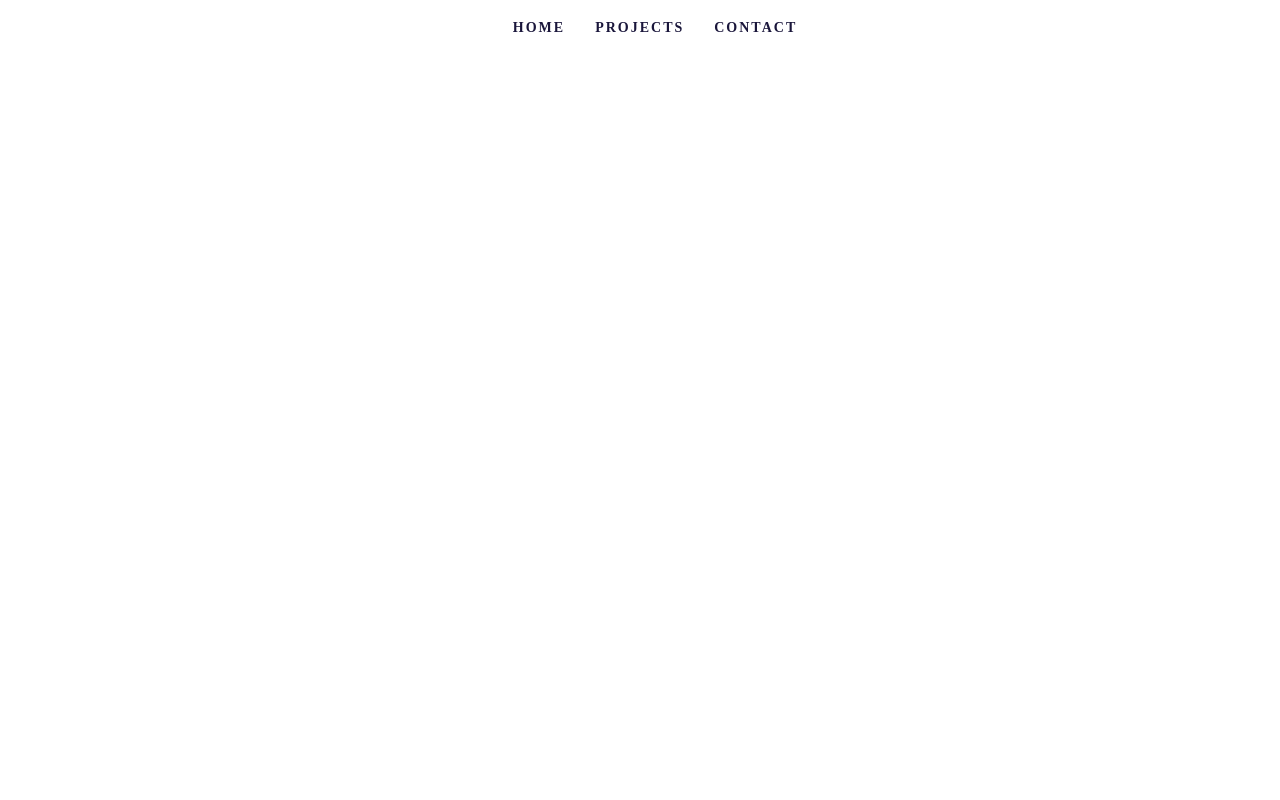
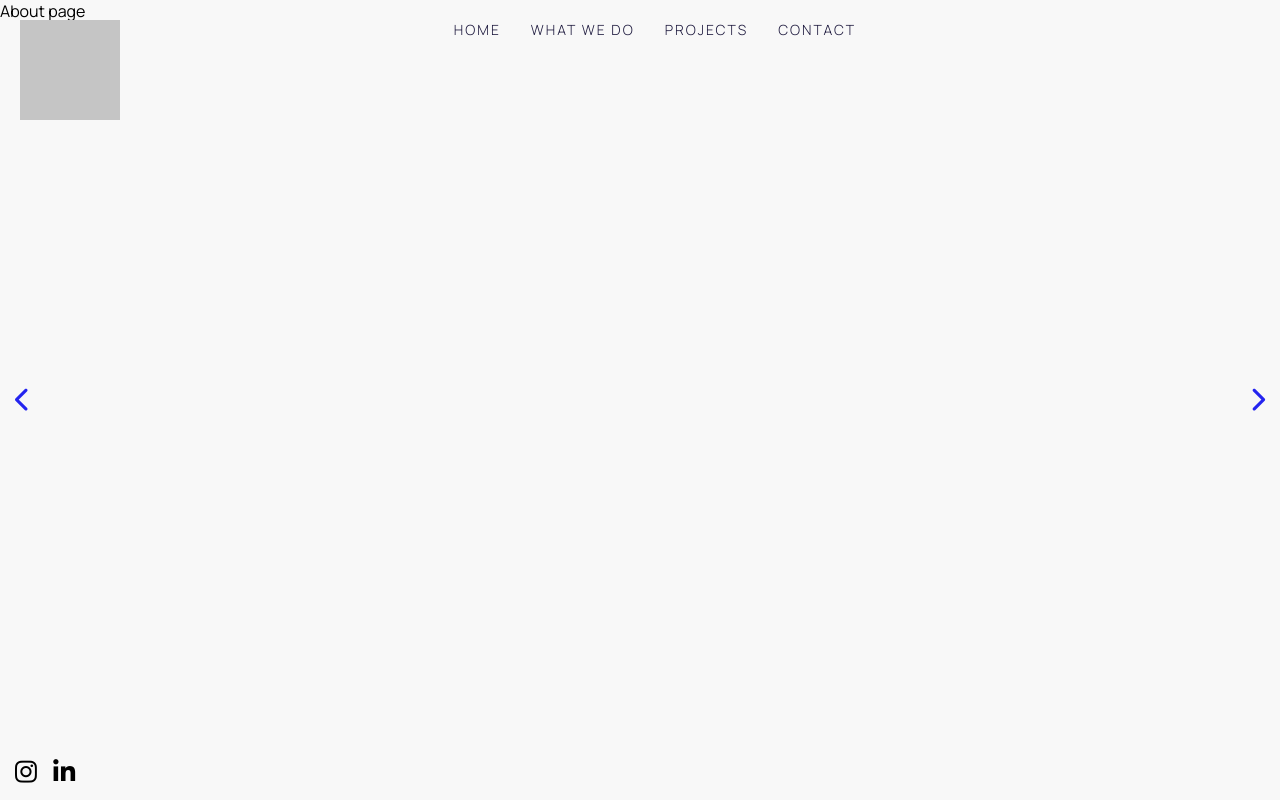
Before and after one commit to HarryMinnie6/Normanlly, a React (Create React App) app: page /about in a window 1280 px wide. Built offline with nearby package versions, Linux system fonts and the light colour scheme.

Commit message:
added some fonts

```diff
--- a/src/App.js
+++ b/src/App.js
@@ -11,6 +11,7 @@ import Navbar from "./components/NavBar/Navbar";
 import Contact from "./components/Contact/Contact";
 import Projects from "./components/Projects/Projects";
 import Home from "./components/Home/Home";
+import About from "./components/About/About";
 
 export default function App() {
   const location = useLocation();
@@ -28,6 +29,9 @@ export default function App() {
             <Route exact path="/projects">
               <Projects />
             </Route>
+            <Route exact path="/about">
+              <About />
+            </Route>
             <Route exact path="/">
               <Home />
             </Route>
--- /dev/null
+++ b/src/components/About/About.css
@@ -0,0 +1,6 @@
+.about-page {
+    height: 100vh;
+    background-color: #f8f8f8;
+    overflow-x: hidden;
+    position: relative;
+  }
--- /dev/null
+++ b/src/components/About/About.js
@@ -0,0 +1,53 @@
+import React, { Fragment } from "react";
+import { motion } from "framer-motion";
+import { Link } from "react-router-dom";
+import "./About.css";
+
+function About() {
+  const pageVariants = {
+    initial: {
+      opacity: 0,
+      x: "100vw"
+    },
+    in: {
+      opacity: 1,
+      x: 0
+    },
+    out: {
+      opacity: 0,
+      x: "-100vw"
+    }
+  };
+  const pageTransitions = {
+    transition: "linear",
+    // type: "tween",
+    // ease: "anticipate",
+    duration: 0.8
+  };
+  return (
+    <motion.div
+      className="about-page "
+      initial="initial"
+      animate="in"
+      exit="out"
+      variants={pageVariants}
+      transition={pageTransitions}
+    >
+      About page
+      {/* styles are in styles.css file */}
+      <div className="social-media__wrapper">
+        <i className="fab fa-instagram"></i>
+        <i className="fab fa-linkedin-in"></i>
+      </div>
+      <div className="logo__wrapper"></div>
+      <Link to="/" className="next-page__left">
+        <i class="fas fa-chevron-left"></i>
+      </Link>
+      <Link to="/projects" className="next-page__right">
+        <i class="fas fa-chevron-right"></i>
+      </Link>
+    </motion.div>
+  );
+}
+
+export default About;
--- a/src/components/Contact/Contact.css
+++ b/src/components/Contact/Contact.css
@@ -1,6 +1,6 @@
 .contact-page {
   height: 100vh;
-  background-color: aqua;
+  background-color: #f8f8f8;
   overflow-x: hidden;
   position: relative;
 }
--- a/src/components/Home/Home.css
+++ b/src/components/Home/Home.css
@@ -1,7 +1,7 @@
 .home-page {
   min-height: 100vh;
   position: relative;
-  background-color: rgb(38, 122, 196);
+  background-color: #f8f8f8;
   overflow-x: hidden;
   display: flex;
   justify-content: center;
--- a/src/components/NavBar/Navbar.css
+++ b/src/components/NavBar/Navbar.css
@@ -71,6 +71,8 @@ ul {
   font-weight: bolder;
   font-size: 14px;
   letter-spacing: 2px;
+  font-family: "Manrope", sans-serif;
+  font-weight: 200;
 }
 .link:hover {
   text-decoration: underline;
--- a/src/components/NavBar/Navbar.js
+++ b/src/components/NavBar/Navbar.js
@@ -36,6 +36,11 @@ function Navbar() {
             </Link>
           </li>
           <li>
+            <Link className="link" to="/about">
+              What We Do
+            </Link>
+          </li>
+          <li>
             <Link className="link" to="/projects">
               Projects
             </Link>
--- a/src/components/Projects/Projects.css
+++ b/src/components/Projects/Projects.css
@@ -1,6 +1,6 @@
 .projects-page {
   height: 100vh;
-  background-color: antiquewhite;
+  background-color: #f8f8f8;
   overflow-x: hidden;
   position: relative;
 }
--- a/src/components/Projects/Projects.js
+++ b/src/components/Projects/Projects.js
@@ -39,7 +39,7 @@ function Projects() {
         <i className="fab fa-linkedin-in"></i>
       </div>
       <div className="logo__wrapper"></div>
-      <Link to="/" className="next-page__left">
+      <Link to="/about" className="next-page__left">
         <i class="fas fa-chevron-left"></i>
       </Link>
       <Link to="/contact" className="next-page__right">
--- a/src/styles.css
+++ b/src/styles.css
@@ -1,6 +1,14 @@
+@import url("https://fonts.googleapis.com/css2?family=IBM+Plex+Sans:wght@300&family=Karla&family=Libre+Franklin:wght@200&family=Manrope:wght@300;400&family=Nunito:wght@300&family=Roboto:wght@300&display=swap");
+
 * {
   margin: 0;
   padding: 0;
+  /* font-family: "IBM Plex Sans", sans-serif; */
+  /* font-family: "Karla", sans-serif; */
+  /* font-family: "Libre Franklin", sans-serif; */
+  font-family: "Manrope", sans-serif;
+  /* font-family: "Nunito", sans-serif; */
+  /* font-family: "Roboto", sans-serif; */
 }
 ::-webkit-scrollbar {
   display: none;
@@ -9,7 +17,7 @@
 .social-media__wrapper {
   position: absolute;
   bottom: 15px;
-  right: 15px;
+  left: 15px;
   display: flex;
   justify-content: space-between;
   width: 60px;
```
